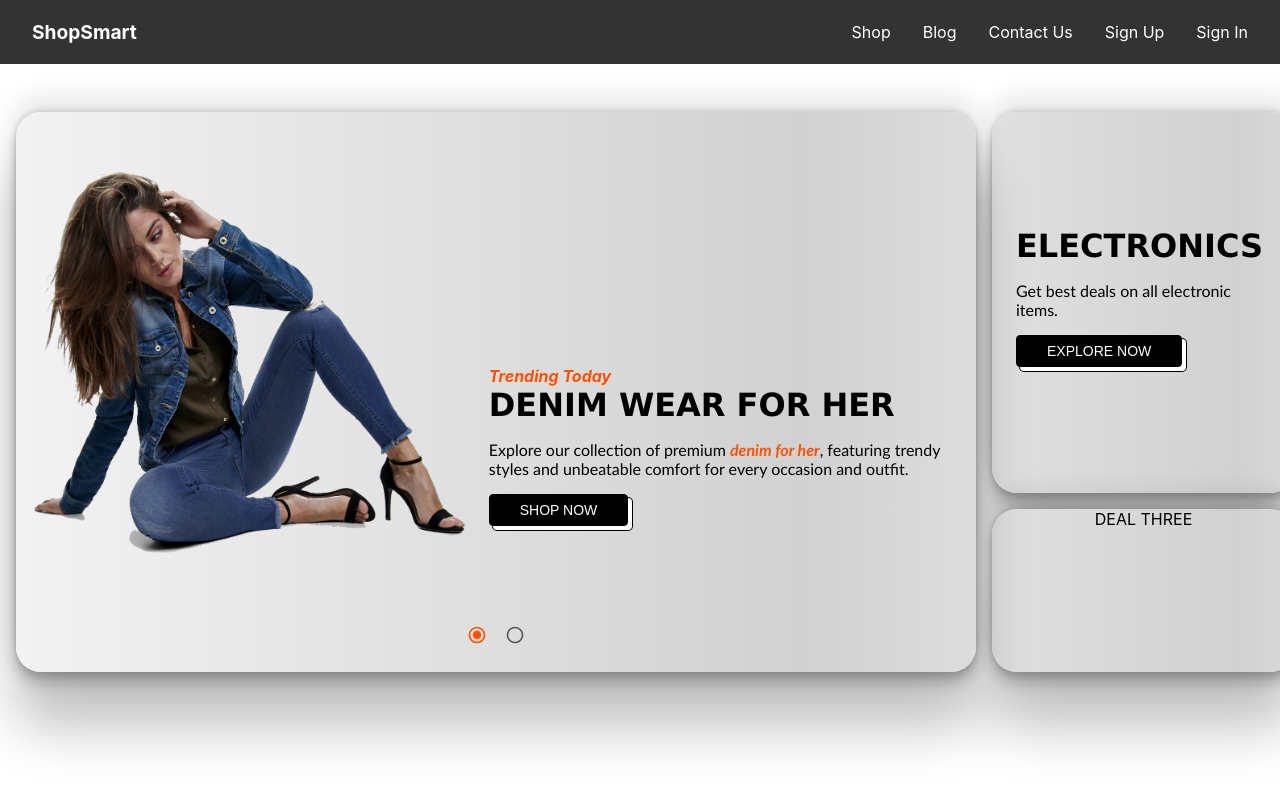
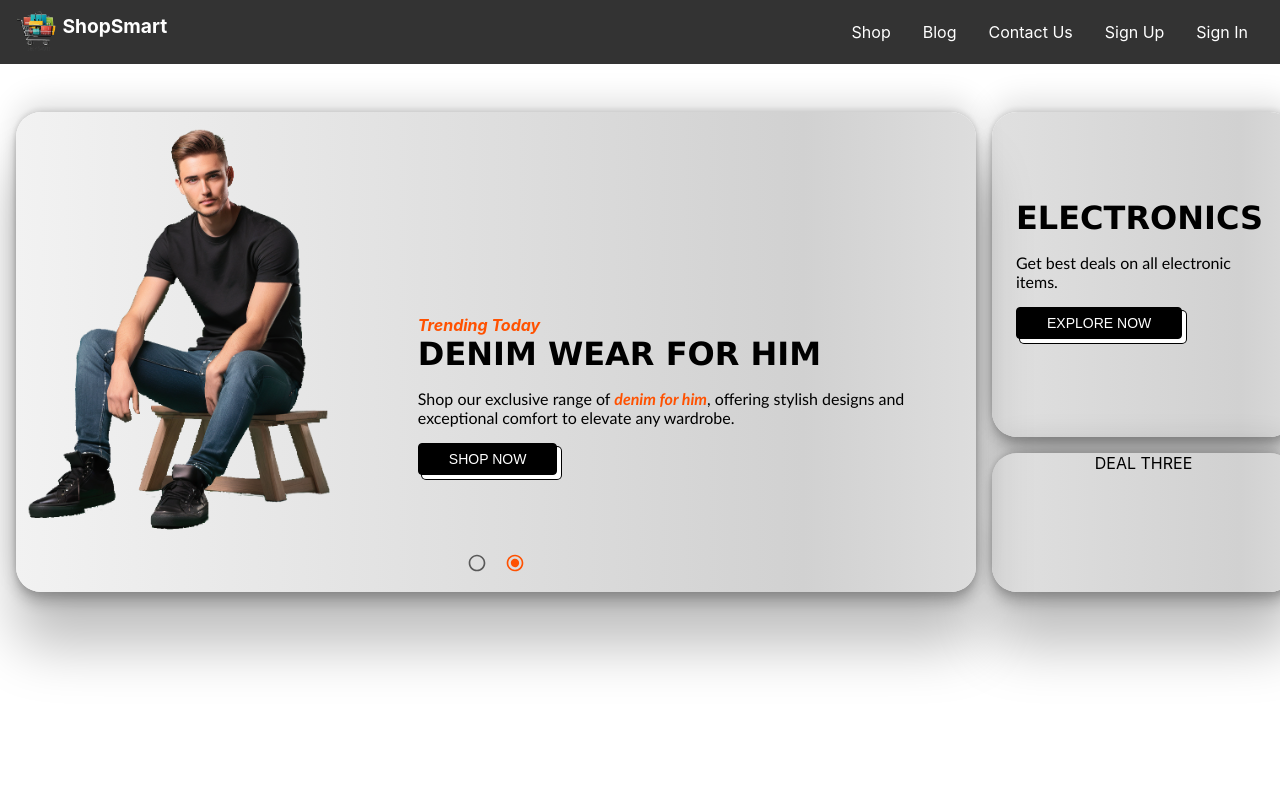
Before and after one commit to praneet30debnath/ShopSmart, a React (Create React App) app: page / in a window 1280 px wide. Shown: the top 788 px of the page. Built offline with nearby package versions, Linux system fonts and the light colour scheme.

Commit message:
Adding time interval to carousel

```diff
--- a/package.json
+++ b/package.json
@@ -18,6 +18,7 @@
     "react-router-dom": "^6.21.3",
     "react-scripts": "5.0.1",
     "react-swipeable-views-react-18-fix": "^0.14.1",
+    "redux-persist": "^6.0.0",
     "web-vitals": "^2.1.4"
   },
   "scripts": {
--- a/src/Components/HomepageComponents/CSS/DealOfTheDay.css
+++ b/src/Components/HomepageComponents/CSS/DealOfTheDay.css
@@ -2,7 +2,7 @@
     display: flex;
     height: calc(100vh - 15rem);
     padding-top: 3rem;
-    max-height: 50rem;
+    max-height: calc(100vh - 40vh);
 }
 
 .dealOneParent {
--- a/src/Components/HomepageComponents/SliderComponents/CaraouselComponents/Caraousel.js
+++ b/src/Components/HomepageComponents/SliderComponents/CaraouselComponents/Caraousel.js
@@ -1,4 +1,4 @@
-import React, { useState } from "react";
+import React, { useState, useEffect } from "react";
 import BoxOne from "./BoxOne";
 import BoxTwo from "./BoxTwo";
 import './Box.css';
@@ -6,6 +6,26 @@ import Radio from '@mui/material/Radio';
 
 const Carousel = () => {
     const [slide, setSlide] = useState(false);
+    const [intervalId, setIntervalId] = useState(null);
+
+    useEffect(() => {
+        if (intervalId) {
+            clearInterval(intervalId);
+        }
+
+        // Set up a new interval
+        const id = setInterval(() => {
+            handleSlide();
+        }, 4000); // Change slide every 5 seconds
+
+        // Save the interval ID
+        setIntervalId(id);
+
+        // Clean up function
+        return () => {
+            clearInterval(id);
+        };
+    }, [slide]);
 
     const [selectedValue1, setSelectedValue1] = React.useState('c');
     const [selectedValue2, setSelectedValue2] = React.useState('a');
@@ -40,6 +60,13 @@ const Carousel = () => {
 
     const handleSlide = () => {
         setSlide(!slide);
+        if (slide) {
+            setSelectedValue1('c');
+            setSelectedValue2('a');
+        } else {
+            setSelectedValue1('a');
+            setSelectedValue2('c');
+        }
     };
 
     return (
--- a/src/Components/Navbar.css
+++ b/src/Components/Navbar.css
@@ -21,11 +21,16 @@
   cursor: pointer;
   font-size: 1rem;
 }
+.navbar-links-brandname {
+  display: flex;
+  flex-direction: row;
+}
 
 .navbar-links-brandname a {
   text-decoration: none;
   color: white;
-  margin: 0 1rem;
+  margin-left: 0.4rem;
+  margin-top: 0.4rem;
   font-size: larger;
   font-weight: bold;
 }
@@ -123,3 +128,9 @@
   width: 32px;
   height: 32px;
 }
+
+
+.shopSmartLogo {
+  width: 40px;
+  height: 40px;
+}
--- a/src/Components/Navbar.js
+++ b/src/Components/Navbar.js
@@ -1,23 +1,20 @@
 import React, { useState } from 'react';
+import { useDispatch, useSelector } from 'react-redux';
+import shopSmartLogo from './HomepageComponents/Pics/cropShopSmartLogo.png';
 import './Navbar.css'; // You can create a separate CSS file for styling
-import { useDispatch, useSelector } from 'react-redux';
 
 
-import Box from '@mui/material/Box';
+import Logout from '@mui/icons-material/Logout';
+import PersonAdd from '@mui/icons-material/PersonAdd';
+import Settings from '@mui/icons-material/Settings';
 import Avatar from '@mui/material/Avatar';
+import Divider from '@mui/material/Divider';
+import IconButton from '@mui/material/IconButton';
+import ListItemIcon from '@mui/material/ListItemIcon';
 import Menu from '@mui/material/Menu';
 import MenuItem from '@mui/material/MenuItem';
-import ListItemIcon from '@mui/material/ListItemIcon';
-import Divider from '@mui/material/Divider';
-import IconButton from '@mui/material/IconButton';
-import Typography from '@mui/material/Typography';
-import Tooltip from '@mui/material/Tooltip';
-import PersonAdd from '@mui/icons-material/PersonAdd';
-import Settings from '@mui/icons-material/Settings';
-import Logout from '@mui/icons-material/Logout';
 import { loggedIn } from '../Redux/Store';
 
-import CircularProgress from '@mui/material/CircularProgress';
 
 const Navbar = () => {
   const [isOpen, setIsOpen] = useState(false);
@@ -45,9 +42,12 @@ const Navbar = () => {
 
   return (
     <nav className="navbar">
-      <div className={`navbar-links-brandname ${isOpen ? 'active' : ''}`}><a href="/" onClick={toggleNavbar}>
-        ShopSmart
-      </a></div>
+      <div className={`navbar-links-brandname ${isOpen ? 'active' : ''}`}>
+        <a href="/" onClick={toggleNavbar} style={{margin: "0.2rem 0 0 0"}}>
+          <img src={shopSmartLogo} alt="" className='shopSmartLogo' />
+        </a>
+        <a href="/" onClick={toggleNavbar}>ShopSmart</a>
+      </div>
 
       <button className="navbar-toggle" onClick={toggleNavbar}>
         Menu
--- a/src/Components/NavbarComponents/SignUpPage.js
+++ b/src/Components/NavbarComponents/SignUpPage.js
@@ -1,25 +1,9 @@
 // SignUpPage.js
 import React from 'react';
-import '../NavbarComponentsCSS/SignUpPage.css'
-import { handleCloseForRegistrationStatus } from "../../Redux/Store";
-import Typography from '@mui/material/Typography';
-import Modal from '@mui/material/Modal';
-import Box from '@mui/material/Box';
+import { useDispatch, useSelector } from 'react-redux';
+import '../NavbarComponentsCSS/SignUpPage.css';
 import SignUpForm from '../SignUpComponents/SignUpForm';
-import { useDispatch, useSelector } from 'react-redux';
 import SignUpModal from '../SignUpComponents/SignUpModal';
-
-const style = {
-  position: 'absolute',
-  top: '50%',
-  left: '50%',
-  transform: 'translate(-50%, -50%)',
-  width: 400,
-  bgcolor: 'background.paper',
-  border: '2px solid #000',
-  boxShadow: 24,
-  p: 4,
-};
 
 const SignUpPage = () => {
   const dispatch = useDispatch();
--- a/src/Components/SignUpComponents/SignUpForm.js
+++ b/src/Components/SignUpComponents/SignUpForm.js
@@ -1,7 +1,6 @@
-import React from "react";
-import { useState } from 'react';
 import axios from 'axios';
-import { useDispatch, useSelector } from "react-redux";
+import React, { useState } from "react";
+import { useDispatch } from "react-redux";
 import { handleOpenForRegistrationStatus, handleShowSignUpForm, setRegistrationStatus } from "../../Redux/Store";
 
 const SignUpForm = () => {
--- a/src/Redux/Store.js
+++ b/src/Redux/Store.js
@@ -1,14 +1,23 @@
 import { createSlice, configureStore } from '@reduxjs/toolkit';
+import { persistReducer, persistStore } from 'redux-persist';
+import storage from 'redux-persist/lib/storage'; // defaults to localStorage for web
+
+const persistConfig = {
+  key: 'root',
+  storage,
+};
+
+const initialState = {
+  value: 5,
+  isLoggedIn: false,
+  registrationStatus: null,
+  openForRegistrationStatus: false,
+  showSignUpForm: false
+};
 
 const counterSlice = createSlice({
   name: 'counter',
-  initialState: {
-    value: 5,
-    isLoggedIn: false,
-    registrationStatus: null,
-    openForRegistrationStatus: false,
-    showSignUpForm: false
-  },
+  initialState,
   reducers: {
     incremented: state => {
       state.value += 1;
@@ -30,12 +39,19 @@ const counterSlice = createSlice({
     },
     handleShowSignUpForm: (state, action) => {
       state.showSignUpForm = action.payload.value
+    },
+    reset: state => {
+      Object.assign(state, initialState);
     }
   }
 });
 
-export const { incremented, decremented, loggedIn, setRegistrationStatus, handleOpenForRegistrationStatus, handleCloseForRegistrationStatus, handleShowSignUpForm } = counterSlice.actions;
+const persistedReducer = persistReducer(persistConfig, counterSlice.reducer);
+
+export const {reset, incremented, decremented, loggedIn, setRegistrationStatus, handleOpenForRegistrationStatus, handleCloseForRegistrationStatus, handleShowSignUpForm } = counterSlice.actions;
 
 export const store = configureStore({
-  reducer: counterSlice.reducer
+  reducer: persistedReducer
 });
+
+export const persistor = persistStore(store);
```
Also changed, not shown: src/Components/NavbarComponents/SignInPage.js (+4 -5 lines), src/Components/SignUpComponents/SignUpModal.js (+4 -4 lines), src/Components/HomepageComponents/Pics/cropShopSmartLogo.png (added), 1 other file (tests, documents, lock files or other folders).
